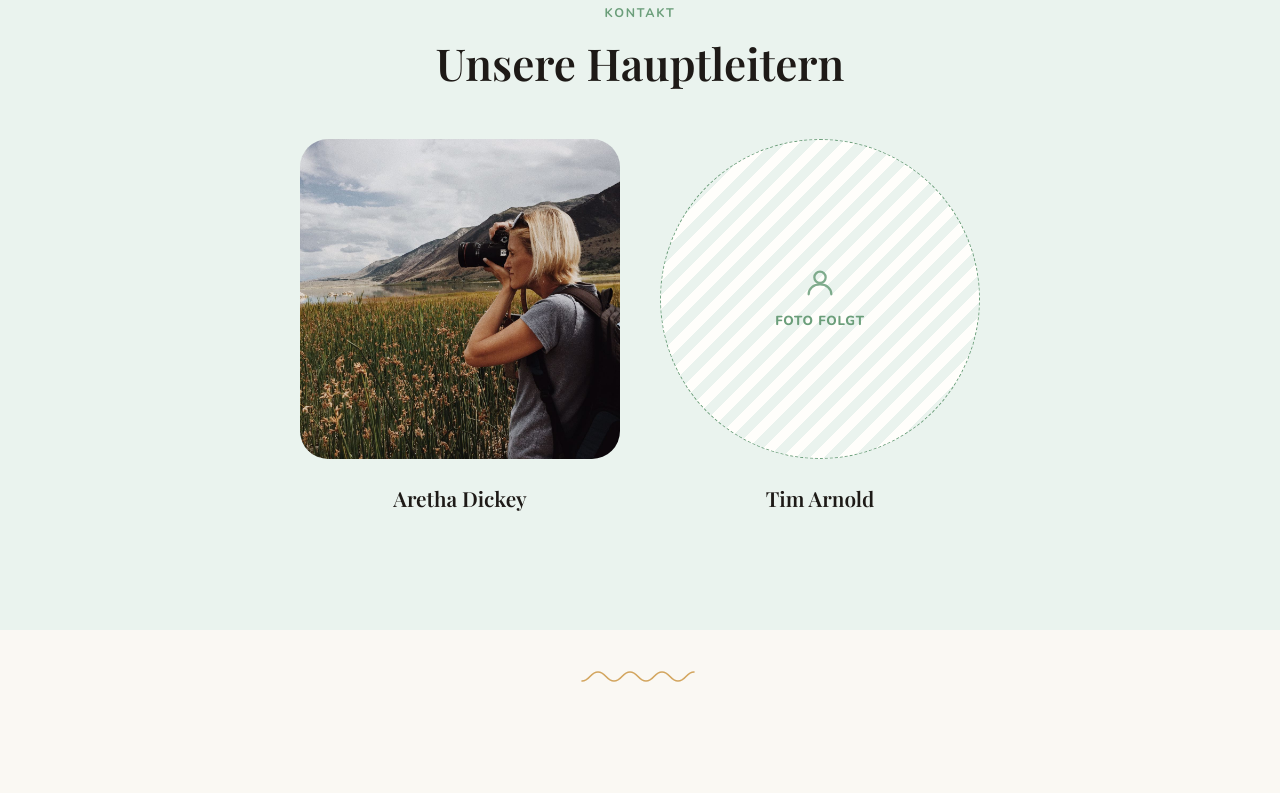
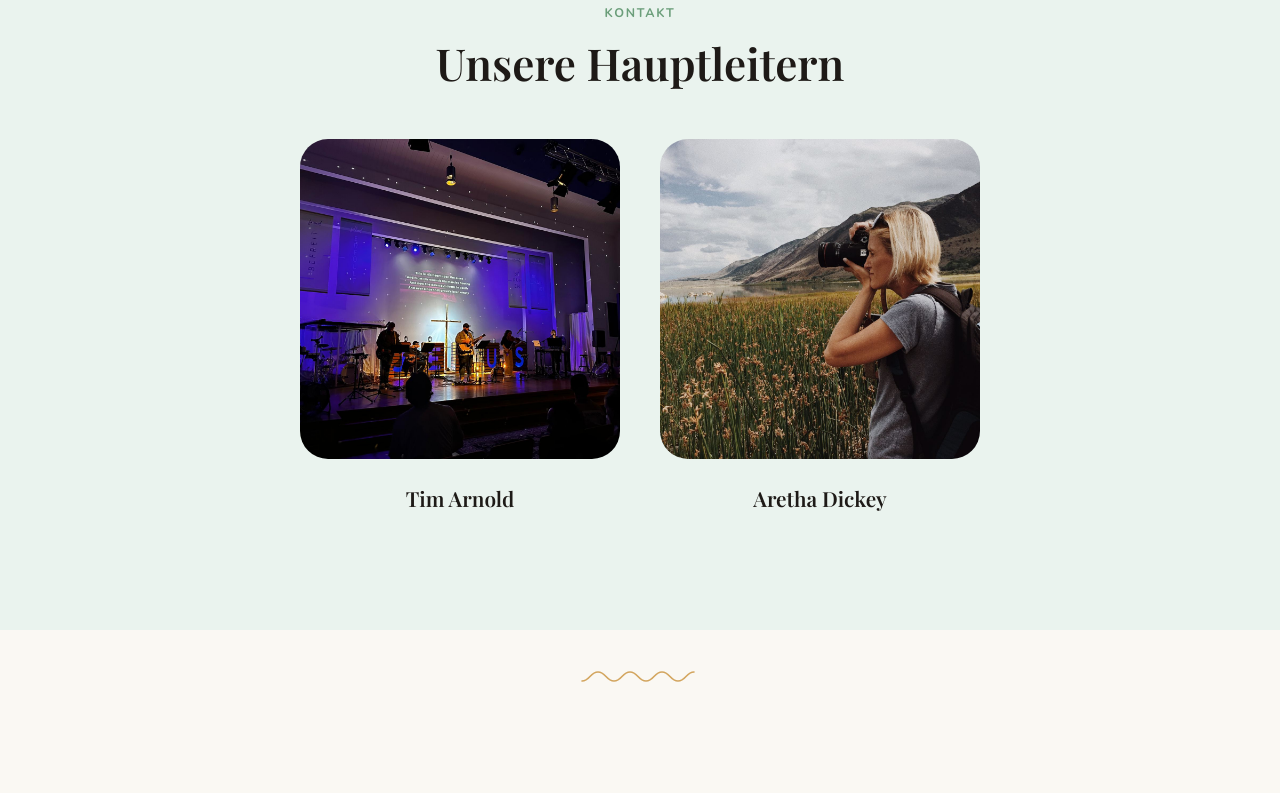
Before and after one commit to jesushauslobpreis/jesushauslobpreis.github.io, a plain HTML site: page index.html in a window 1280 px wide. Shown: the part 1702-2495 px from the top of the page. Drawn offline with nearby package versions, Linux system fonts and the light colour scheme; a web font is replaced by a local one.

Commit message:
Update index.html

```diff
--- a/index.html
+++ b/index.html
@@ -960,19 +960,21 @@
         <div class="leader-card stagger-item">
           <div class="photo-placeholder" style="padding:0; border:none; background:none;">
             <img
-    src="images/ari.JPG"
+    src="images/join1.jpg"
+    alt="Join Our Team"
+    style="width:100%;max-width:100%;height:100%;object-fit:cover;border-radius:28px;display:block;">
+          </div>
+          <h3>Tim Arnold</h3>
+        </div>
+
+        <div class="leader-card stagger-item">
+          <div class="photo-placeholder" role="img" style="padding:0; border:none; background:none;">
+            <img
+    src="images/ari.jpg"
     alt="Join Our Team"
     style="width:100%;max-width:100%;height:100%;object-fit:cover;border-radius:28px;display:block;">
           </div>
           <h3>Aretha Dickey</h3>
-        </div>
-
-        <div class="leader-card stagger-item">
-          <div class="photo-placeholder" role="img" aria-label="Foto von Tim Arnold — wird noch ergänzt">
-            <svg class="ph-icon" viewBox="0 0 24 24" fill="none" stroke="currentColor" stroke-width="1.6" stroke-linecap="round" stroke-linejoin="round"><circle cx="12" cy="8" r="4"/><path d="M4 20c0-4.4 3.6-7 8-7s8 2.6 8 7"/></svg>
-            <span class="ph-label">Foto folgt</span>
-          </div>
-          <h3>Tim Arnold</h3>
         </div>
 
       </div>
```
